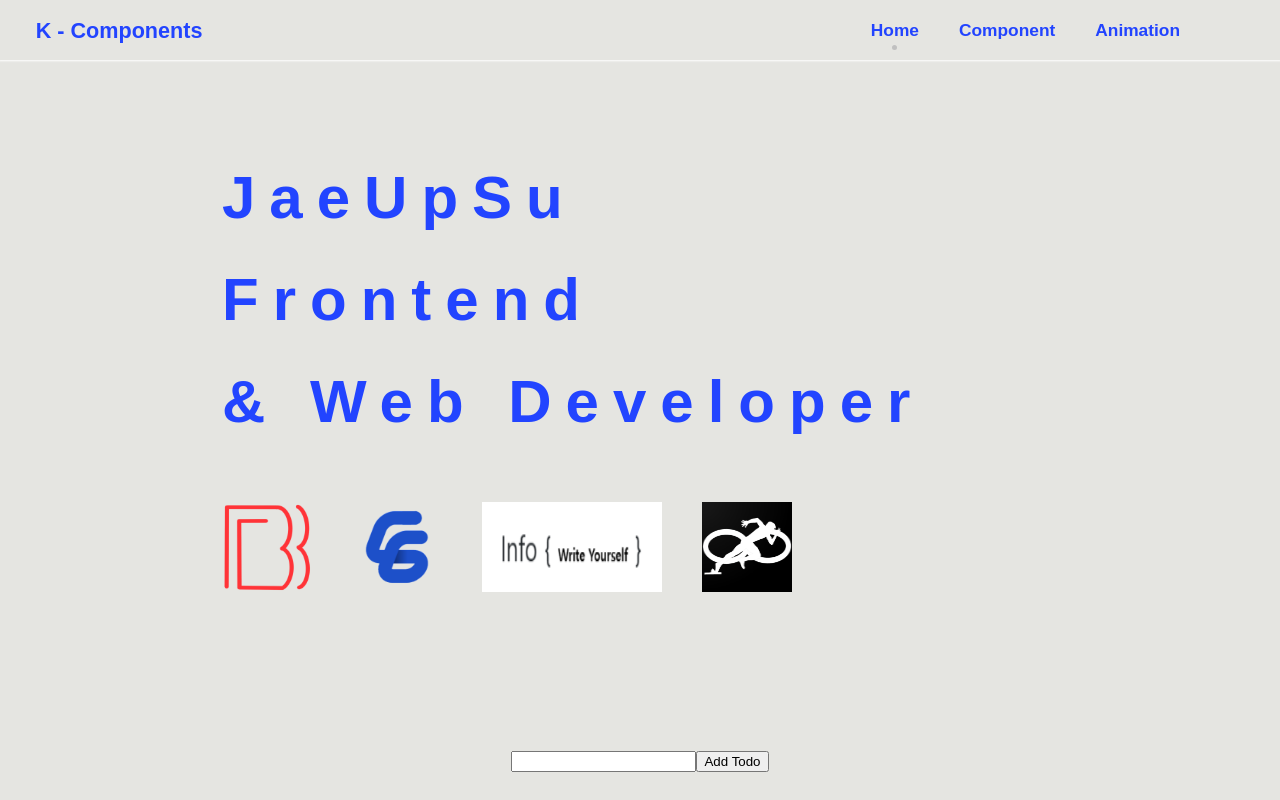
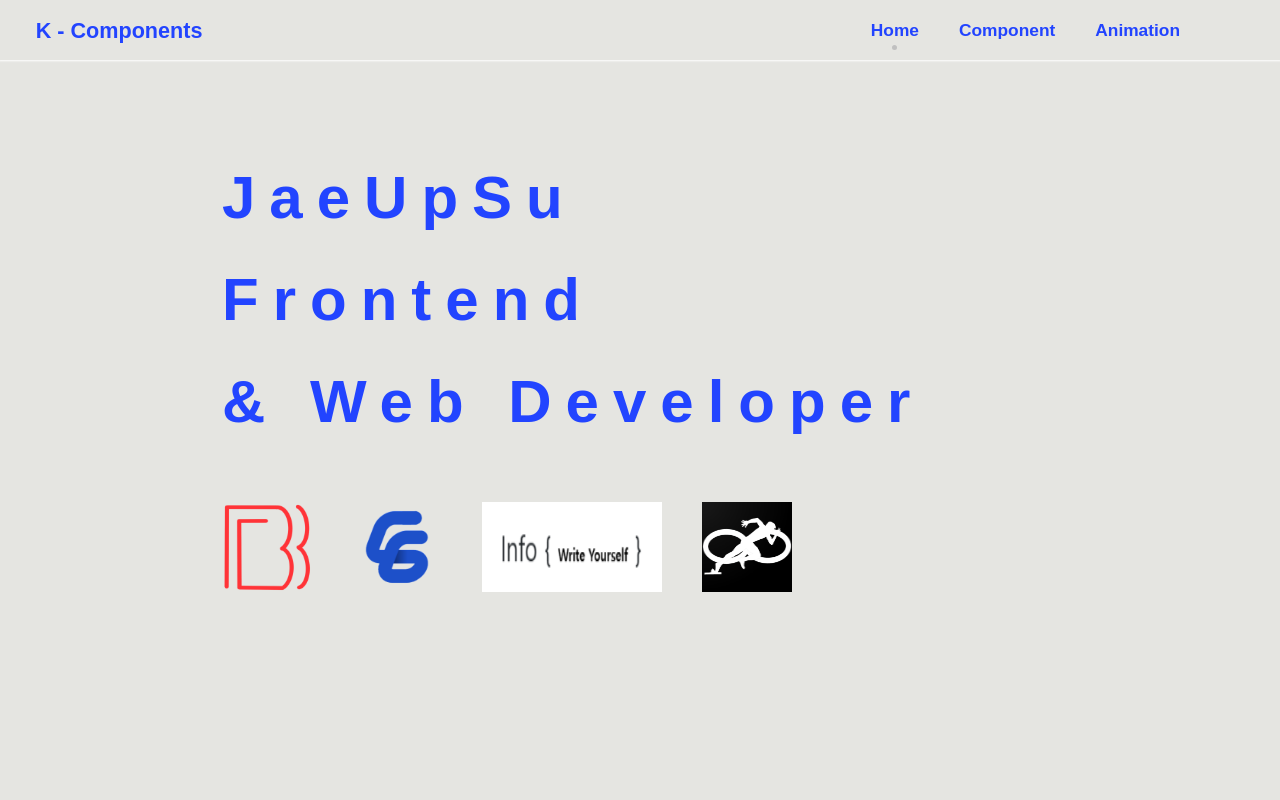
Before and after one commit to JaeUpSu/k-components, a Next.js app: page / in a window 1280 px wide. Shown: the top 800 px of the page. Built offline with nearby package versions, Linux system fonts and the light colour scheme; a web font is replaced by a local one.

Commit message:
refactor(practice) : redux todos add

```diff
--- a/src/practice/TodoForm.tsx
+++ b/src/practice/TodoForm.tsx
@@ -1,6 +1,5 @@
 import { FieldValues, useForm } from "react-hook-form";
 import { createSlice, PayloadAction } from "@reduxjs/toolkit";
-import { TodoProps } from "@/lib/configureStore";
 import { useDispatch } from "react-redux";
 
 interface Todo {
@@ -31,7 +30,7 @@ export const todosReducer = todosSlice.reducer;
 export const { addTodo, deleteTodo } = todosSlice.actions;
 
 export const TodoForm = (): React.ReactElement => {
-  const { register, handleSubmit, watch } = useForm();
+  const { register, handleSubmit } = useForm();
   const dispatch = useDispatch();
 
   const onSubmit = (data: FieldValues) => {
--- a/src/practice/TodoList.tsx
+++ b/src/practice/TodoList.tsx
@@ -1,9 +1,7 @@
 import React from "react";
-import { useSelector, useDispatch } from "react-redux";
-import { FieldValues, useForm } from "react-hook-form";
+import { useSelector } from "react-redux";
 import { Todo } from "./Todo";
 import { TodoProps } from "@/lib/configureStore";
-import { TodoForm } from "./TodoForm";
 
 interface Todo {
   id: number;
@@ -18,14 +16,11 @@ const TodoList: React.FC = () => {
   const todos = useSelector((state: AppState) => state.todos);
 
   return (
-    <div>
-      <TodoForm />
-      <ul>
-        {todos.map((todo: TodoProps) => (
-          <Todo text={todo.text} id={todo.id} />
-        ))}
-      </ul>
-    </div>
+    <ul>
+      {todos.map((todo: TodoProps) => (
+        <Todo text={todo.text} id={todo.id} />
+      ))}
+    </ul>
   );
 };
 
```
Also changed, not shown: src/practice/Todos.tsx (added, +14 -0 lines).
